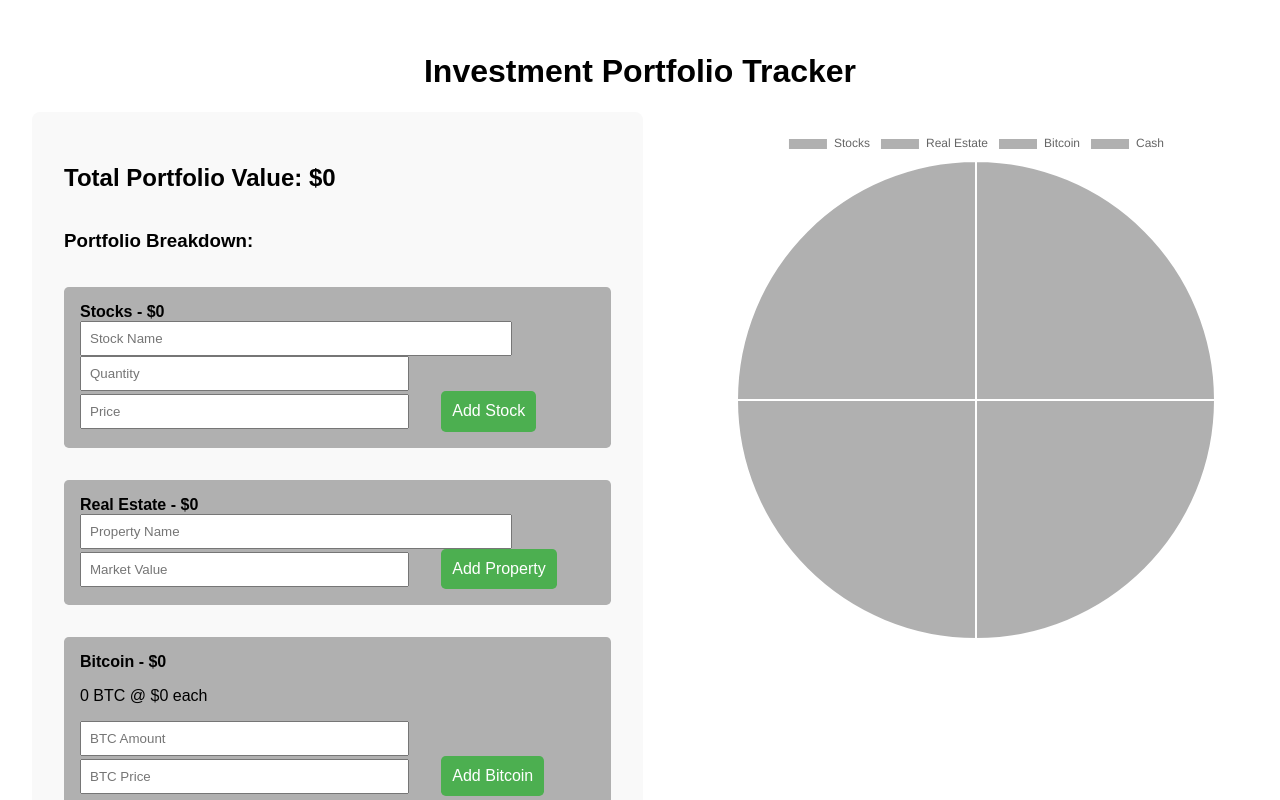
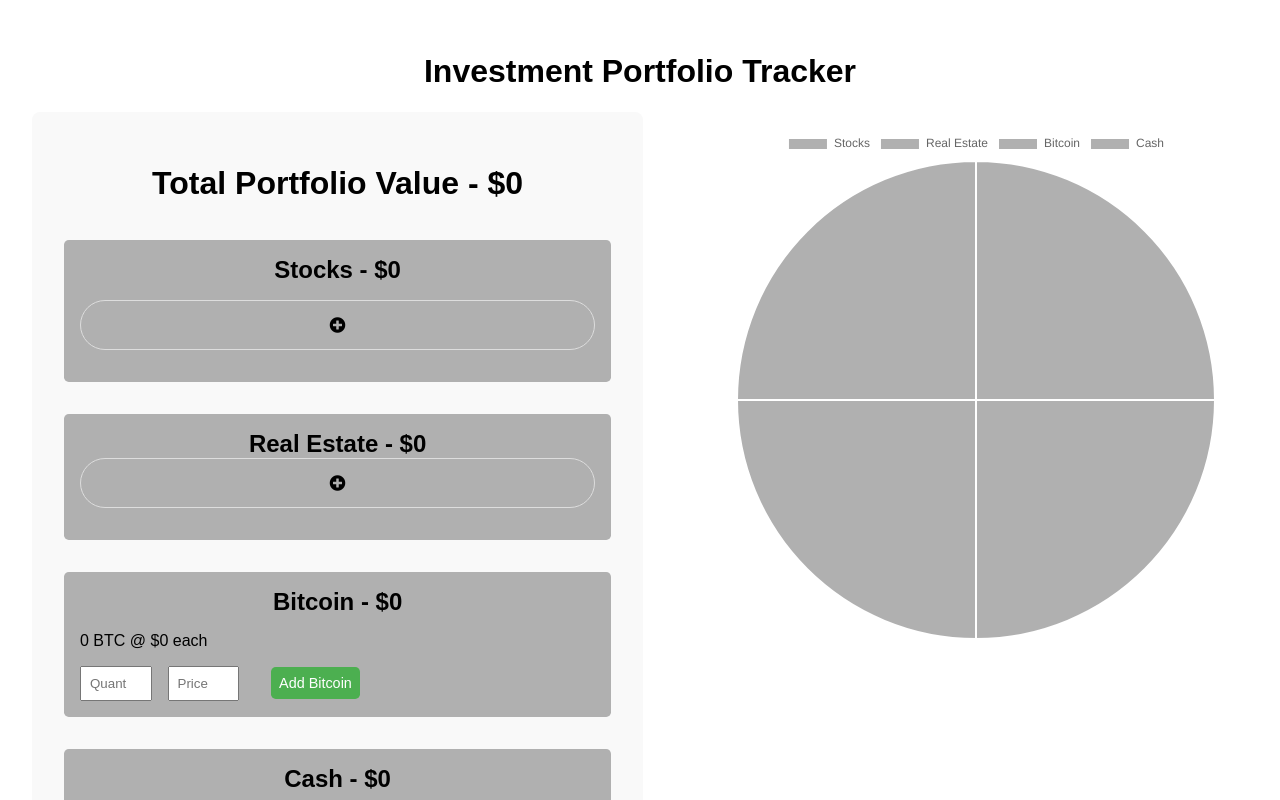
Before and after one commit to mjohnculhane/investment-portfolio, a React (Create React App) app: page / in a window 1280 px wide. Shown: the top 800 px of the page. Built offline with nearby package versions, Linux system fonts and the light colour scheme.

Commit message:
UI/UX impreovements: new color scheme, add and delete asset buttons and flow, more visual changes

```diff
--- a/package.json
+++ b/package.json
@@ -5,6 +5,7 @@
   "dependencies": {
     "chart.js": "^4.4.7",
     "cra-template": "1.2.0",
+    "font-awesome": "^4.7.0",
     "react": "^19.0.0",
     "react-chartjs-2": "^5.3.0",
     "react-dom": "^19.0.0",
--- a/src/App.css
+++ b/src/App.css
@@ -34,9 +34,10 @@
   border-radius: 0.3rem; /* rem for subtle rounding */
 }
 
-.category h4 {
+.category h2 {
   margin: 0;
   padding: 0;
+  text-align: center;
 }
 
 .category-toggle {
@@ -46,24 +47,76 @@
 button {
   background-color: #4CAF50;
   color: white;
-  padding: 0.7rem; /* rem for consistent padding */
+  padding: 0.5rem; /* Adjust the padding to make the button smaller */
+  font-size: 0.9rem; /* Adjust the font size to make the button text smaller */
   border: none;
   cursor: pointer;
   margin: 0 1rem; /* rem for horizontal spacing */
   border-radius: 0.3rem; /* rem for subtle rounding */
-  font-size: 1rem; /* rem for font size consistency */
+}
+
+button i {
+  font-size: 1rem; /* Adjust the size of the trash icon */
+}
+
+span {
+  cursor: pointer; /* Makes the icon clickable */
+  font-size: 1rem; /* Adjust size of the icon */
+  color: #ffffff; /* Set the color of the icon */
+  display: inline-flex;
+  align-items: center; /* Centers the icon vertically */
 }
 
 button:hover {
   background-color: #45a049;
 }
 
+.asset-container {
+  display: flex;
+  align-items: center; /* Vertically align items */
+  gap: 1rem; /* Optional: adds space between the <p> and <button> */
+  padding: 0.5rem; /* Adds padding inside the border */
+  border: 1px solid #ddd; /* Adds a light border around each stock item */
+  border-radius: 2rem; /* Optional: Adds rounded corners */
+  margin-bottom: 1rem; /* Adds space between items */
+}
+
+.asset-container span {
+  cursor: pointer;
+  font-size: 1rem; /* Adjust the size of the icon */
+  color: #000000; /* Set the color of the icon */
+  display: inline-flex;
+  padding: 0.5rem; /* Adds padding to the icon so it's not against the border */
+  border-radius: 0.5rem; /* Adds rounded corners to the background */
+  transition: color 0.3s ease, background-color 0.3s ease; /* Smooth transitions for color and background */
+}
+
+.asset-container span:hover {
+  background-color: #f2f2f2; /* Light background color on hover */
+  color: #d9534f; /* Change icon color on hover (red for delete) */
+}
+
+.asset-container p {
+  flex-grow: 1; /* Makes the <p> element take up available space */
+  text-align: center; /* Centers the text horizontally */
+  margin: 0; /* Removes default margin */
+  font-weight: bold; /* Makes the text bold */
+}
+
 input {
   margin-right: 1rem; /* rem for spacing */
   padding: 0.5rem; /* rem for consistent padding */
-  width: 80%; /* Percentage for adaptable width */
+  width: 10%; /* Percentage for adaptable width */
 }
 
 input[type="number"] {
-  width: 60%; /* Adjusted for numeric inputs */
+  width: 10%; /* Adjusted for numeric inputs */
 }
+
+.add-asset {
+  justify-content: center;
+}
+
+.add-asset:hover {
+  background-color: #f5f5f5;
+}
--- a/src/App.js
+++ b/src/App.js
@@ -15,27 +15,32 @@ function App() {
 
   // Form states for each category
   const [stocksFormData, setStocksFormData] = useState({});
+  const [showStockForm, setShowStockForm] = useState(false);
+
   const [realEstateFormData, setRealEstateFormData] = useState({
     name: '',
     marketValue: '',
   });
+  const [showRealEstateForm, setShowRealEstateForm] = useState(false);
+
   const [btcFormData, setBtcFormData] = useState({
     btcAmount: '',
     btcPrice: '',
   });
+
   const [cashFormData, setCashFormData] = useState({
     cash: '',
   });
 
   const formatNumber = (num) => {
-    return num.toLocaleString('en-US', { style: 'decimal', maximumFractionDigits: 2 });
+    return Number(num).toLocaleString('en-US', { style: 'decimal', maximumFractionDigits: 2 });
   };
 
   const colors = {
-    stocks: '#FF6384',
-    realEstate: '#36A2EB',
-    bitcoin: '#FFCE56',
-    cash: '#4CAF50',
+    stocks: '#D8B2FF',
+    realEstate: '#60A5FA',
+    bitcoin: '#FF9900',
+    cash: '#22C55E',
     grey: '#B0B0B0',
   };
 
@@ -68,10 +73,12 @@ function App() {
     if (category === 'stocks' && stocksFormData.name && stocksFormData.quantity && stocksFormData.price) {
       setStocks([...stocks, stocksFormData]);
       setStocksFormData({});
+      setShowStockForm(false); // Hide the form and show the plus icon
     } else if (category === 'realEstate' && realEstateFormData.name && realEstateFormData.marketValue) {
       const updatedRealEstate = { ...realEstateFormData, marketValue: parseFloat(realEstateFormData.marketValue) };
       setRealEstate([...realEstate, updatedRealEstate]);
       setRealEstateFormData({ name: '', marketValue: '' });
+      setShowRealEstateForm(false);
     } else if (category === 'bitcoin' && btcFormData.btcAmount && btcFormData.btcPrice) {
       setBtcAmount(btcFormData.btcAmount);
       setBtcPrice(btcFormData.btcPrice);
@@ -117,31 +124,38 @@ function App() {
       <h1>Investment Portfolio Tracker</h1>
       <div className="main-content">
         <div className="breakdown">
-          <h2>Total Portfolio Value: ${formatNumber(totalValue)}</h2>
-          <h3>Portfolio Breakdown:</h3>
-
+          <h1 style={{ textAlign: 'center' }}>Total Portfolio Value - ${formatNumber(totalValue)}</h1>
           {/* Stocks Section */}
           <div className="category" style={{ backgroundColor: stocksValue > 0 ? colors.stocks : colors.grey }}>
-            <h4>Stocks - ${formatNumber(stocksValue)}</h4>
+            <h2 style={{ marginBottom: '1rem' }}>Stocks - ${formatNumber(stocksValue)}</h2>
             {stocks.map((stock, index) => (
-              <div key={index}>
+              <div key={index} className="asset-container">
+                <span onClick={() => deleteAsset('stocks', index)}>
+                  <i className="fas fa-trash"></i> {/* Font Awesome trash icon */}
+                </span>
                 <p>{stock.name}: {formatNumber(stock.quantity)} shares @ ${formatNumber(stock.price)} each = ${formatNumber(stock.quantity * stock.price)}</p>
-                <button onClick={() => deleteAsset('stocks', index)}>Delete</button>
                 {/* Update price input */}
                 <input
                   type="number"
-                  placeholder="Update Price"
+                  placeholder="Price"
                   onChange={(e) => updateStockPrice(index, e.target.value)}
                 />
               </div>
             ))}
+            <div className="asset-container add-asset" onClick={() => setShowStockForm(true)} style={{ cursor: 'pointer', fontSize: '1.5rem' }}>
+              {!showStockForm ? (
+                <span>
+                  <i className="fas fa-plus-circle"></i> {/* Font Awesome "+" inside of circle icon */}
+                </span>
+              ) : (
                 <div>
                   <input
                     type="text"
                     name="name"
-                placeholder="Stock Name"
+                    placeholder="Name"
                     value={stocksFormData.name || ''}
                     onChange={(e) => handleChange(e, 'stocks')}
+                    onKeyDown={(e) => e.key === 'Enter' && handleAssetSubmit('stocks')}
                   />
                   <input
                     type="number"
@@ -149,6 +163,7 @@ function App() {
                     placeholder="Quantity"
                     value={stocksFormData.quantity || ''}
                     onChange={(e) => handleChange(e, 'stocks')}
+                    onKeyDown={(e) => e.key === 'Enter' && handleAssetSubmit('stocks')}
                   />
                   <input
                     type="number"
@@ -156,55 +171,104 @@ function App() {
                     placeholder="Price"
                     value={stocksFormData.price || ''}
                     onChange={(e) => handleChange(e, 'stocks')}
+                    onKeyDown={(e) => e.key === 'Enter' && handleAssetSubmit('stocks')}
                   />
-              <button onClick={() => handleAssetSubmit('stocks')}>Add Stock</button>
+                  <button onClick={() => {
+                    handleAssetSubmit('stocks');
+                    setShowStockForm(false); // Hide the form after submission
+                  }}>
+                    Add
+                  </button>
+                  <button
+                    onClick={(e) => {
+                      e.stopPropagation(); // Prevent onClick from triggering the parent container
+                      setShowStockForm(false); // Cancel and revert to the plus icon
+                    }}
+                    style={{ marginLeft: '1rem', backgroundColor: 'red', color: 'white' }}
+                  >
+                    Cancel
+                  </button>
+                </div>
+              )}
             </div>
           </div>
 
           {/* Real Estate Section */}
           <div className="category" style={{ backgroundColor: realEstateValue > 0 ? colors.realEstate : colors.grey }}>
-            <h4>Real Estate - ${formatNumber(realEstateValue)}</h4>
+            <h2>Real Estate - ${formatNumber(realEstateValue)}</h2>
             {realEstate.map((property, index) => (
-              <div key={index}>
+              <div key={index} className="asset-container">
+                <span onClick={() => deleteAsset('realEstate', index)}>
+                  <i className="fas fa-trash"></i> {/* Font Awesome trash icon */}
+                </span>
                 <p>{property.name}: ${formatNumber(property.marketValue)}</p>
-                <button onClick={() => deleteAsset('realEstate', index)}>Delete</button>
               </div>
             ))}
+            <div
+              className="asset-container add-asset"
+              onClick={!showRealEstateForm ? () => setShowRealEstateForm(true) : undefined}
+              style={{ cursor: 'pointer', fontSize: '1.5rem' }}
+            >
+              {!showRealEstateForm ? (
+                <span>
+                  <i className="fas fa-plus-circle"></i> {/* Font Awesome "+" inside of circle icon */}
+                </span>
+              ) : (
                 <div>
                   <input
                     type="text"
                     name="name"
-                placeholder="Property Name"
+                    placeholder="Name"
                     value={realEstateFormData.name || ''}
                     onChange={(e) => handleChange(e, 'realEstate')}
+                    onKeyDown={(e) => e.key === 'Enter' && handleAssetSubmit('realEstate')}
                   />
                   <input
                     type="number"
                     name="marketValue"
-                placeholder="Market Value"
+                    placeholder="Price"
                     value={realEstateFormData.marketValue || ''}
                     onChange={(e) => handleChange(e, 'realEstate')}
+                    onKeyDown={(e) => e.key === 'Enter' && handleAssetSubmit('realEstate')}
                   />
-              <button onClick={() => handleAssetSubmit('realEstate')}>Add Property</button>
+                  <button
+                    onClick={() => {
+                      handleAssetSubmit('realEstate');
+                      setShowRealEstateForm(false); // Hide the form after submission
+                    }}
+                  >
+                    Add Property
+                  </button>
+                  <button
+                    onClick={(e) => {
+                      e.stopPropagation(); // Prevent onClick from triggering the parent container
+                      setShowRealEstateForm(false); // Cancel and revert to the plus icon
+                    }}
+                    style={{ marginLeft: '0.5rem', backgroundColor: 'red', color: 'white' }}
+                  >
+                    Cancel
+                  </button>
+                </div>
+              )}
             </div>
           </div>
 
           {/* Bitcoin Section */}
           <div className="category" style={{ backgroundColor: btcValue > 0 ? colors.bitcoin : colors.grey }}>
-            <h4>Bitcoin - ${formatNumber(btcValue)}</h4>
+            <h2>Bitcoin - ${formatNumber(btcValue)}</h2>
             <p>{formatNumber(btcAmount)} BTC @ ${formatNumber(btcPrice)} each</p>
             <div>
               <input
                 type="number"
                 name="btcAmount"
-                placeholder="BTC Amount"
+                placeholder="Quantity"
                 value={btcFormData.btcAmount || ''}
                 onChange={(e) => handleChange(e, 'bitcoin')}
               />
               <input
                 type="number"
                 name="btcPrice"
-                placeholder="BTC Price"
+                placeholder="Price"
                 value={btcFormData.btcPrice || ''}
                 onChange={(e) => handleChange(e, 'bitcoin')}
               />
@@ -214,13 +278,13 @@ function App() {
 
           {/* Cash Section */}
           <div className="category" style={{ backgroundColor: cashValue > 0 ? colors.cash : colors.grey }}>
-            <h4>Cash - ${formatNumber(cashValue)}</h4>
+            <h2>Cash - ${formatNumber(cashValue)}</h2>
             <p>{formatNumber(cash)} USD</p>
             <div>
               <input
                 type="number"
                 name="cash"
-                placeholder="Cash Amount"
+                placeholder="Quantity"
                 value={cashFormData.cash || ''}
                 onChange={(e) => handleChange(e, 'cash')}
               />
```
Also changed, not shown: 1 other file (tests, documents, lock files or other folders). Lines whose indentation alone changed are shown as unchanged.
